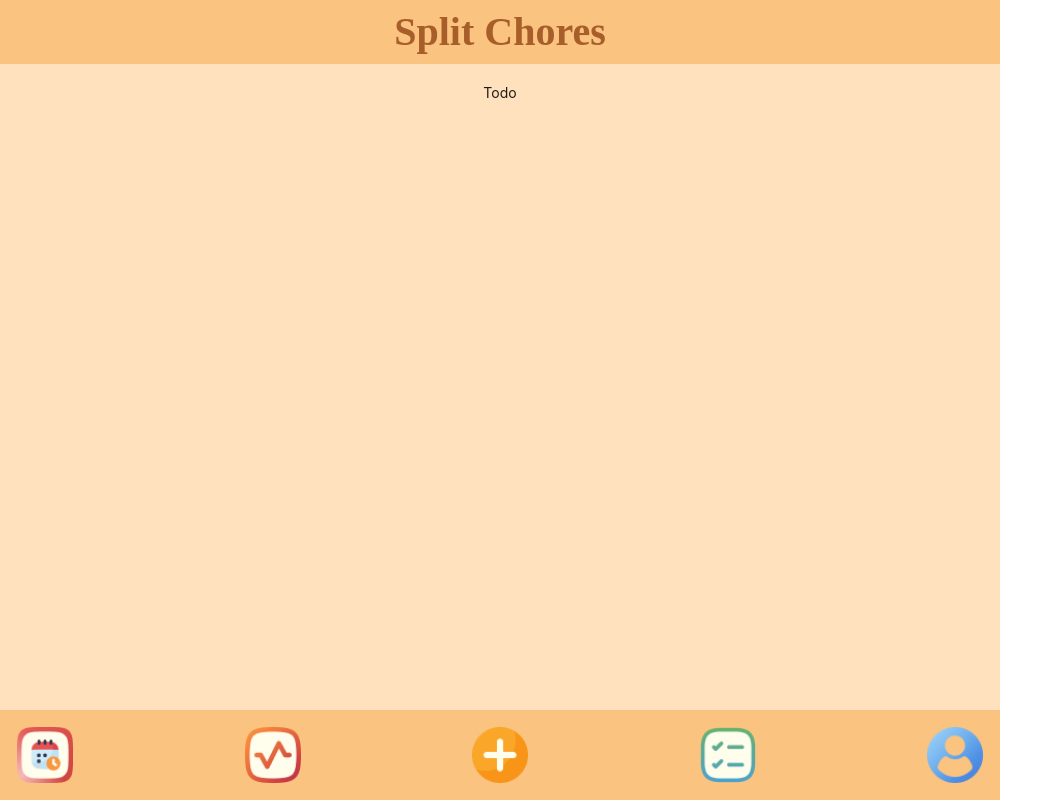
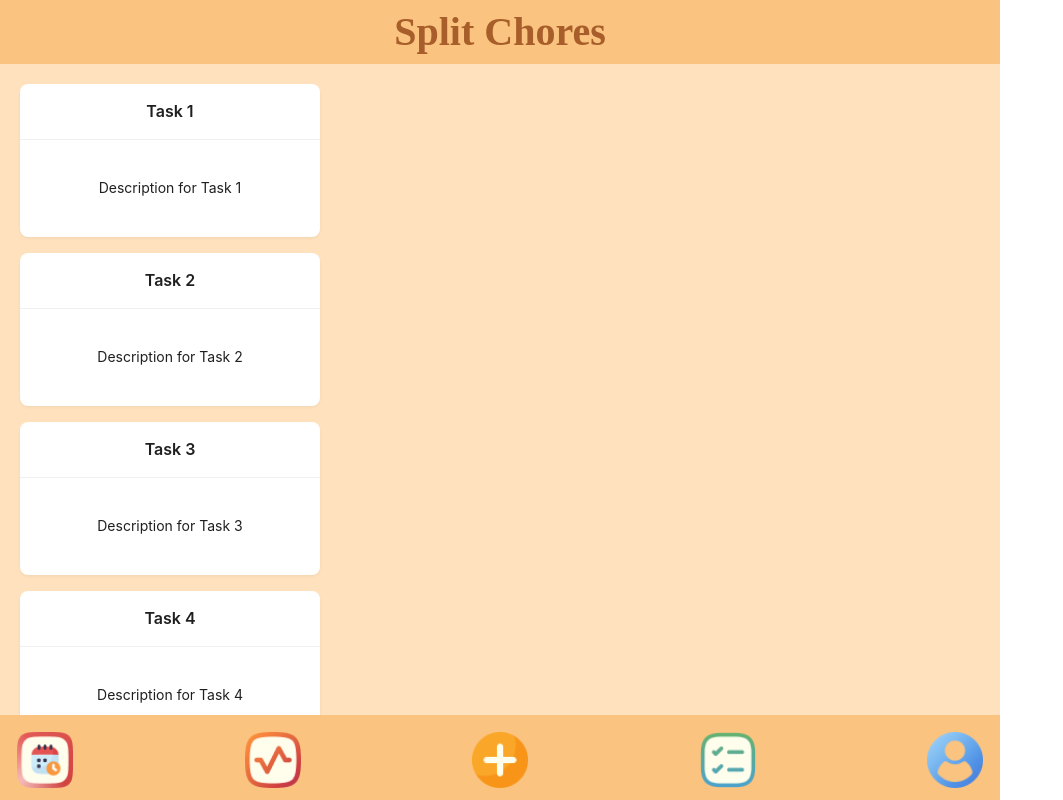
Before and after one commit to MichaelHehman/FECOPY, a React (Create React App) app: page /to-do in a window 1280 px wide. Shown: the whole page, without its empty margins (0-1063 px from the left). Built offline with nearby package versions, Linux system fonts and the light colour scheme; a web font is replaced by a local one.

Commit message:
todo_initial

```diff
--- a/src/pages/ToDoPage/Todo.js
+++ b/src/pages/ToDoPage/Todo.js
@@ -1,12 +1,25 @@
-import React from "react";
-import styles from "./Todo.module.css";
+import React from 'react';
+import { Card } from 'antd';
+import { Flex, Progress } from 'antd';
 
 const Todo = () => {
+  // Array of task objects, each with a title and description
+  const tasks = [
+    { title: "Task 1", description: "Description for Task 1" },
+    { title: "Task 2", description: "Description for Task 2" },
+    { title: "Task 3", description: "Description for Task 3" },
+    { title: "Task 4", description: "Description for Task 4" },
+  ];
+
   return (
-    <div className={styles.container}>
-        Todo
-    </div>
-  )
+    <div style={{ display: "flex", flexDirection: "column", gap: "16px" }}>
+        {tasks.map((task, index) => (
+          <Card key={index} title={task.title} bordered={false} style={{ width: 300 }}>
+            <p>{task.description}</p>
+          </Card>
+        ))}
+      </div>
+  );
 };
 
 export default Todo;
```
